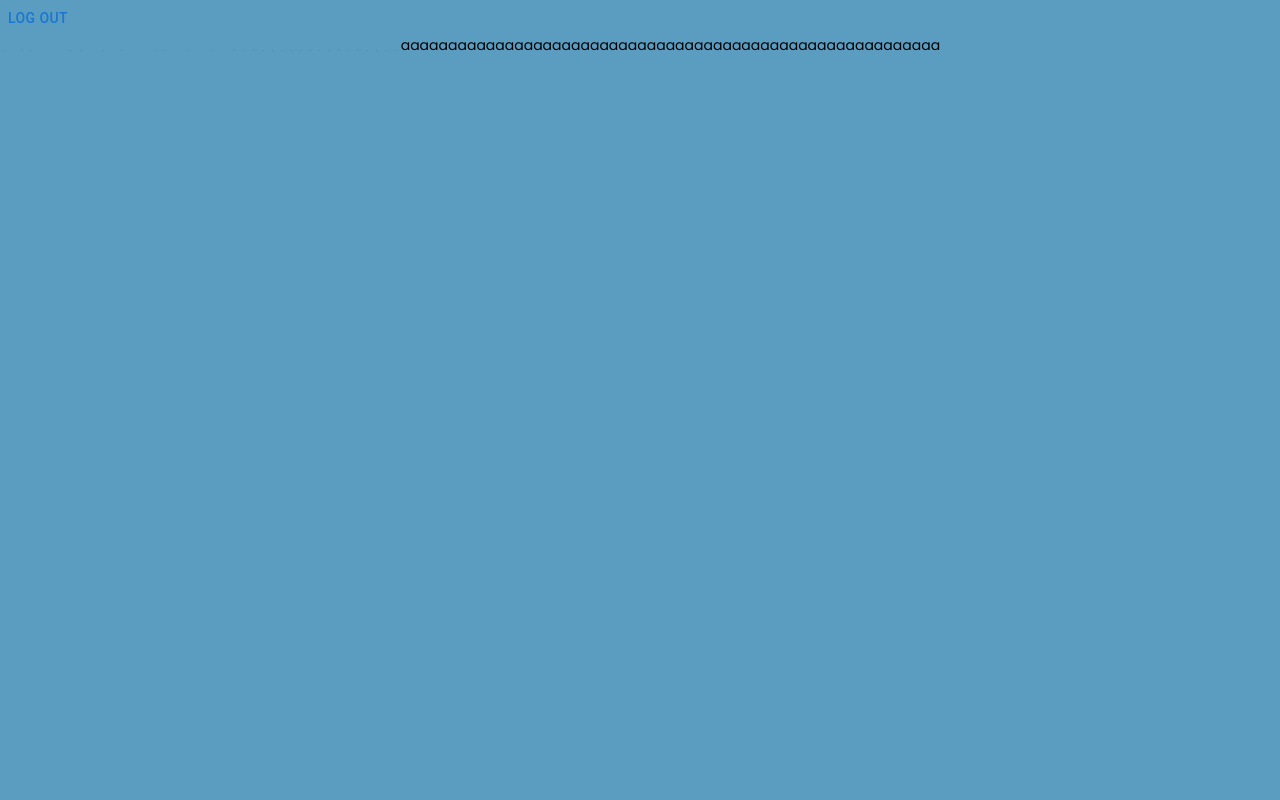
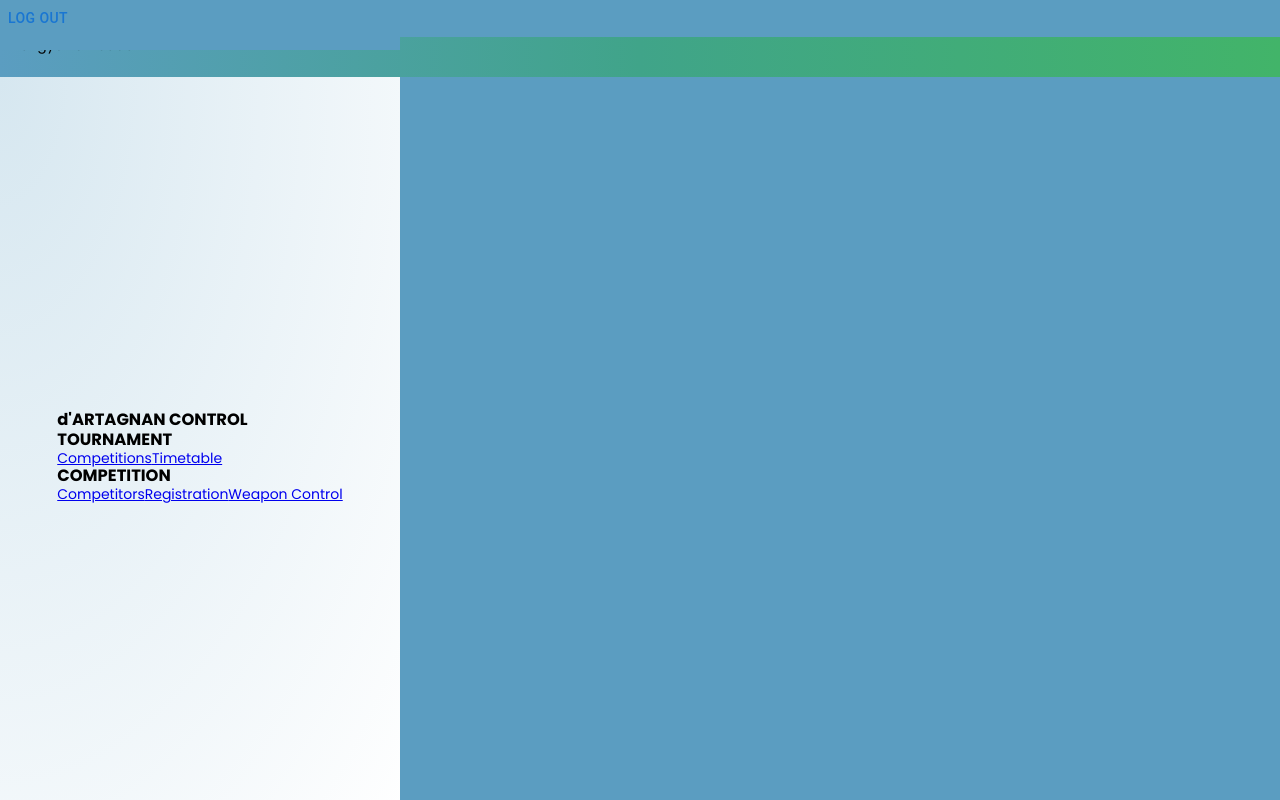
Before and after one commit to BoriszVarkonyi/dart_cp, a React (Create React App) app in the folder frontend/: page /tournament/1 in a window 1280 px wide. Built offline with nearby package versions, Linux system fonts and the light colour scheme; no server answers.

Commit message:
Navbar routes

```diff
--- /dev/null
+++ b/frontend/src/components/layouts/ControlLayout/CompLayout.js
@@ -0,0 +1,14 @@
+import React from "react";
+import NavBar from "../../static/NavBar/NavBar";
+import Header from "../../static/Header/Header";
+import { Outlet } from "react-router-dom";
+
+export function CompLayout() {
+  return (
+    <>
+      <Header/>
+      <NavBar/>
+      <Outlet/>
+    </>
+  )
+}
--- a/frontend/src/components/layouts/ControlLayout/CompetitionRoutes.js
+++ /dev/null
@@ -1,16 +0,0 @@
-import { Route, Routes } from "react-router-dom";
-import Competitions from "../../../views/Competition/Competitions"
-import Timetable from "../../../views/Timetable/Timetable"
-import Competitors from "../../../views/Competitor/Competitors"
-import Registration from "../../../views/Registration/Registration"
-
-export function CompetitionRoutes(){
-    return(
-        <Routes>
-            <Route path="competitions" element={<Competitions/>}/>
-            <Route path="timetable" element={<Timetable/>}/>
-            <Route path="competitors" element={<Competitors/>}/>
-            <Route path="registration" element={<Registration/>}/>
-        </Routes>
-    )
-}
--- a/frontend/src/components/layouts/ControlLayout/TournamentHandler.js
+++ b/frontend/src/components/layouts/ControlLayout/TournamentHandler.js
@@ -1,21 +1,24 @@
 import React from "react";
 import "./ControlLayout.css";
 import { Route, Routes } from "react-router-dom";
-import { CompetitionRoutes } from "./CompetitionRoutes";
-import { useParams } from "react-router-dom";
-import { get } from "../../../services/backend.service";
+import { CompLayout } from "./CompLayout";
 
-import NavBar from "../../static/NavBar/NavBar";
-import Header from "../../static/Header/Header";
+import Competitions from "../../../views/Competition/Competitions";
+import Timetable from "../../../views/Timetable/Timetable";
+import Competitors from "../../../views/Competitor/Competitors";
+import Registration from "../../../views/Registration/Registration";
 
 export default function ControlLayout() {
-  const { id } = useParams();
   return (
     <div className="ControlLayout">
-      check if its an existin
-      tournamentaaaaaaaaaaaaaaaaaaaaaaaaaaaaaaaaaaaaaaaaaaaaaaaaaaaaaaaaaaaaaaaaaaaaaaaaaaa
       <Routes className="Main">
-        <Route path=":id/*" element={<CompetitionRoutes />} />
+        {/*First id is tournament id, second is Comp. id.*/}
+        <Route path=":id" element={<CompLayout/>}>
+          <Route path="competitions" element={<Competitions />} />
+          <Route path="timetable" element={<Timetable />} />
+          <Route path="competitors" element={<Competitors />} />
+          <Route path="registration" element={<Registration />} />
+        </Route>
       </Routes>
     </div>
   );
--- a/frontend/src/components/static/NavBar/NavBar.js
+++ b/frontend/src/components/static/NavBar/NavBar.js
@@ -1,23 +1,24 @@
 import React from "react";
 import { Button } from "@mui/material";
 //import { FormControl, Select, InputLabel, MenuItem } from "@mui/material";
-import { useNavigate } from "react-router-dom";
+import { Outlet, useNavigate } from "react-router-dom";
+import { Link } from "react-router-dom";
 
 export default function NavBar() {
-  const navigate = useNavigate();
-
   return (
+    <>
       <div className="NavBar">
         <div>
           <h3>d'ARTAGNAN CONTROL</h3>
           <h3>TOURNAMENT</h3>
-        <Button>Competitions</Button>
-        <Button>Timetable</Button>
+          <Link to="competitions" >Competitions</Link>
+          <Link to="timetable">Timetable</Link>
           <h3>COMPETITION</h3>
-        <Button>Competitors</Button>
-        <Button>Registration</Button>
-        <Button>Weapon Control</Button>
+          <Link to="competitors">Competitors</Link>
+          <Link to="registration">Registration</Link>
+          <Link>Weapon Control</Link>
         </div>
       </div>
+    </>
   );
 }
--- a/frontend/src/services/backend.service.js
+++ b/frontend/src/services/backend.service.js
@@ -2,9 +2,10 @@ import axios from "axios";
 import authHeader from "./auth-header";
 
 const instance = axios.create({
-  baseURL: process.env.REACT_APP_API,
+  baseURL: 'http://localhost:8082/api',
   timeout: 1000,
   headers: { 'Authorization': authHeader() }
+
 });
 
 const config = {
@@ -12,6 +13,7 @@ const config = {
 };
 
 async function get (url) {
+
   try {
     const resp = await instance.get(`${url}`, {
       config
@@ -23,6 +25,7 @@ async function get (url) {
 };
 
 async function post (url, payload) {
+  console.log(instance.baseURL)
   try {
     const resp = await instance.post(`${url}`, {
       ...payload,
--- a/frontend/src/views/Timetable/Timetable.js
+++ b/frontend/src/views/Timetable/Timetable.js
@@ -1,9 +1,10 @@
 import React from "react";
 
 export default function Timetable(){
+    console.log("help")
     return(
         <div className="Panel">
-            <h1>Ez itt a TimeTable oldal</h1>
+            <h1>Ez itt a TimeTable oldaleeeeeeeeeeeeeeeeeeeeeeeeeeeeeeeeeeeeeeeee</h1>
         </div>
     )
 }
--- a/frontend/src/views/Tournament/Tournaments.js
+++ b/frontend/src/views/Tournament/Tournaments.js
@@ -28,14 +28,15 @@ export default function Tournaments() {
   const { isLoggedIn } = useSelector((state) => state.auth);
   const [rows, setRows] = useState([]);
 
-  // useEffect(() => {
-  //   async function getData() {
-  //     const data = await get("tournaments/");
-  //     const rows = data.map((e) => row(e));
-  //     setRows(rows);
-  //   }
-  //   getData();
-  // }, []);
+  useEffect(() => {
+    async function getData() {
+      const data = await get("tournaments/");
+      const rows = data.map((e) => row(e));
+      console.log(rows)
+      setRows(rows);
+    }
+    getData();
+  }, []);
 
   const navigate = useNavigate();
 
```
Lines whose indentation alone changed are shown as unchanged.
